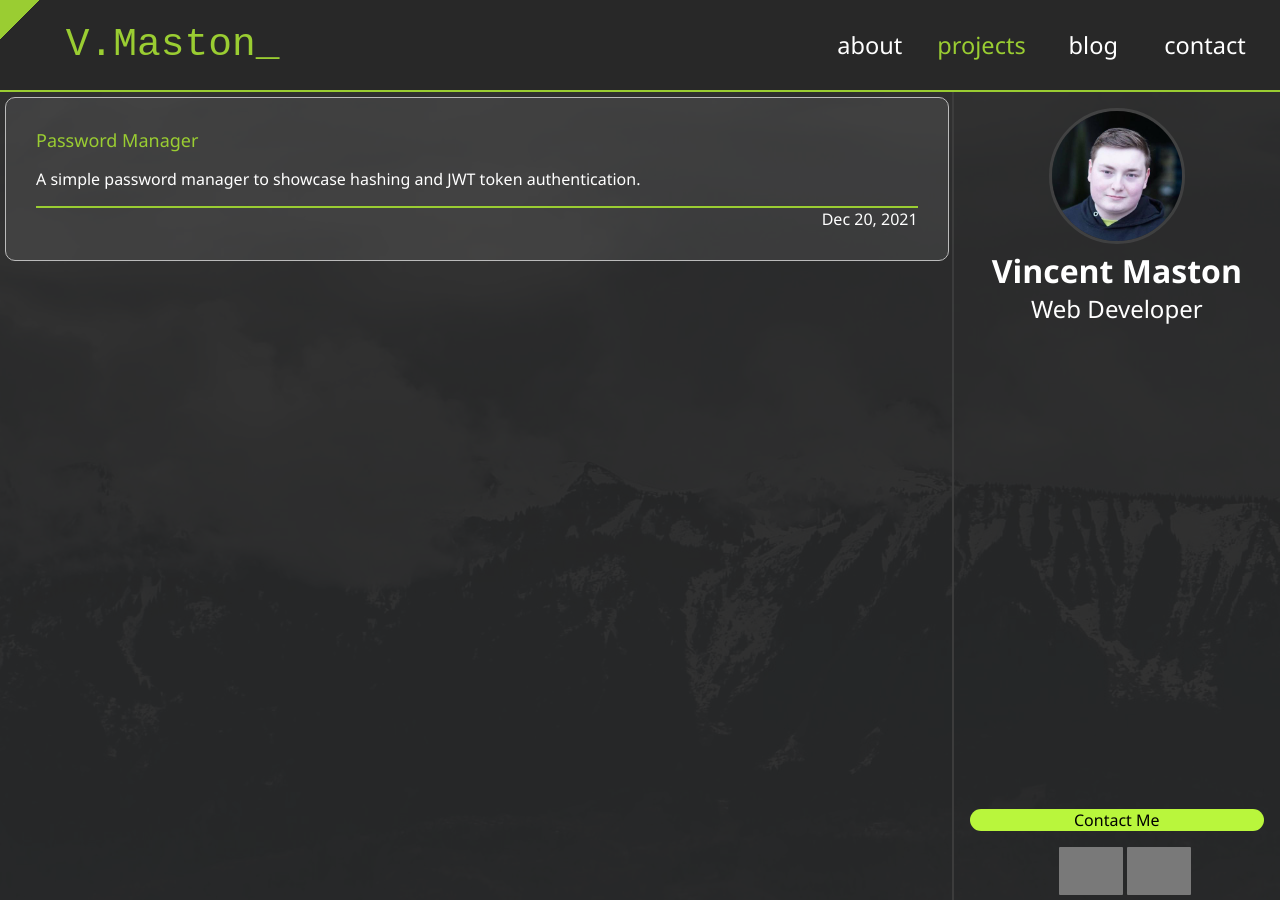
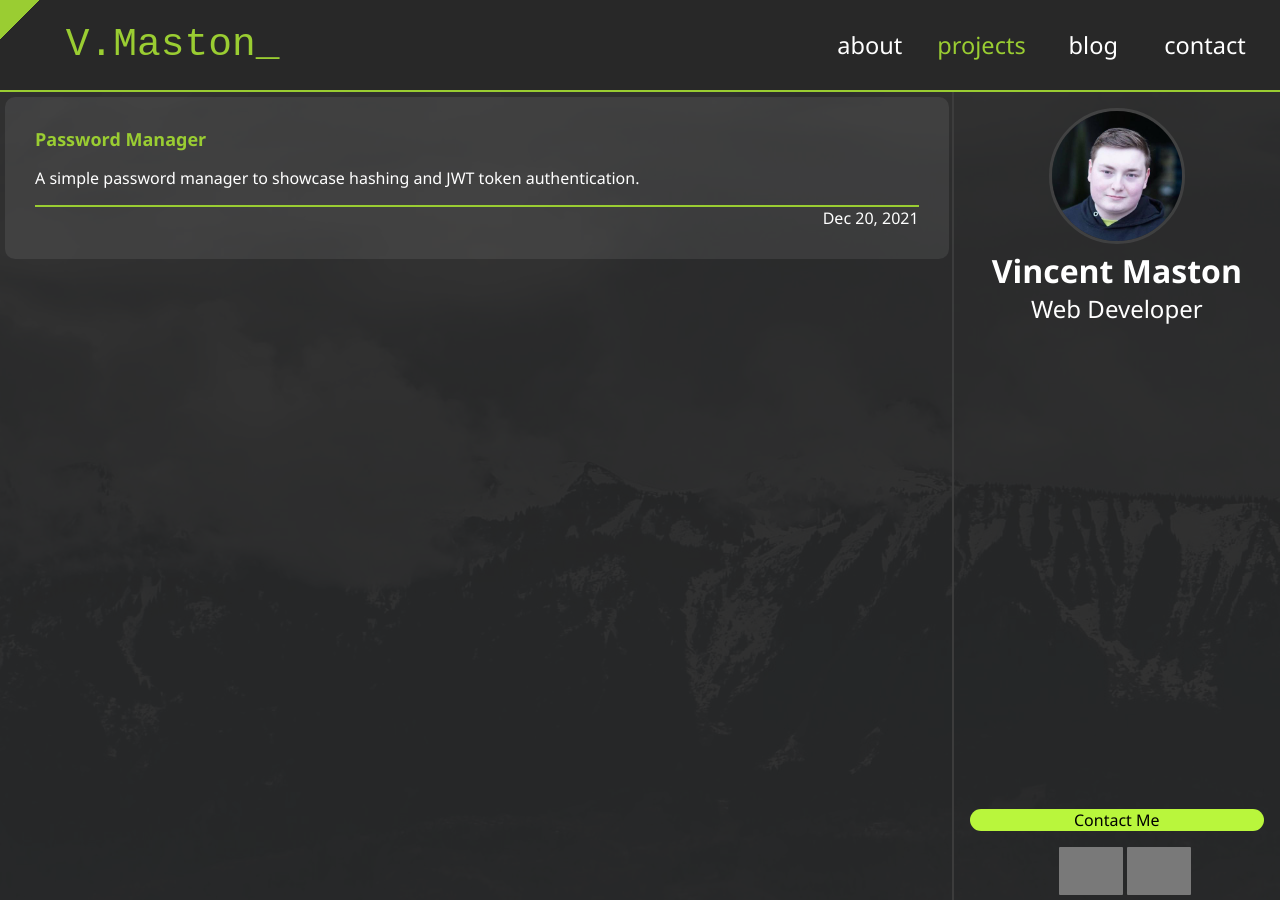
Before and after one commit to VMaston/vmaston.github.io, a Jekyll site: the page built from projects.md, in a window 1280 px wide. Built offline with Jekyll 4.4.1, drawn with Linux system fonts in a browser that asks for light colours; grey boxes are pictures that could not be loaded.

Commit message:
no borders, flatter design

```diff
--- a/assets/css/styles_blog.css
+++ b/assets/css/styles_blog.css
@@ -19,7 +19,6 @@
   padding: 30px;
   border-radius: 10px;
   margin: 5px;
-  border: 1px solid #bbbbbb;
   color: white;
   background-color: #dfdfdf17;
   text-align: left;
@@ -28,12 +27,13 @@
 
 .title {
   text-decoration: none;
+  font-weight: 600;
   font-size: large;
   color: var(--accent);
   grid-column: 1 / span 2;
 }
 
-.blogentry:hover .title {
+.title:hover {
   text-decoration: underline;
 }
 
```
